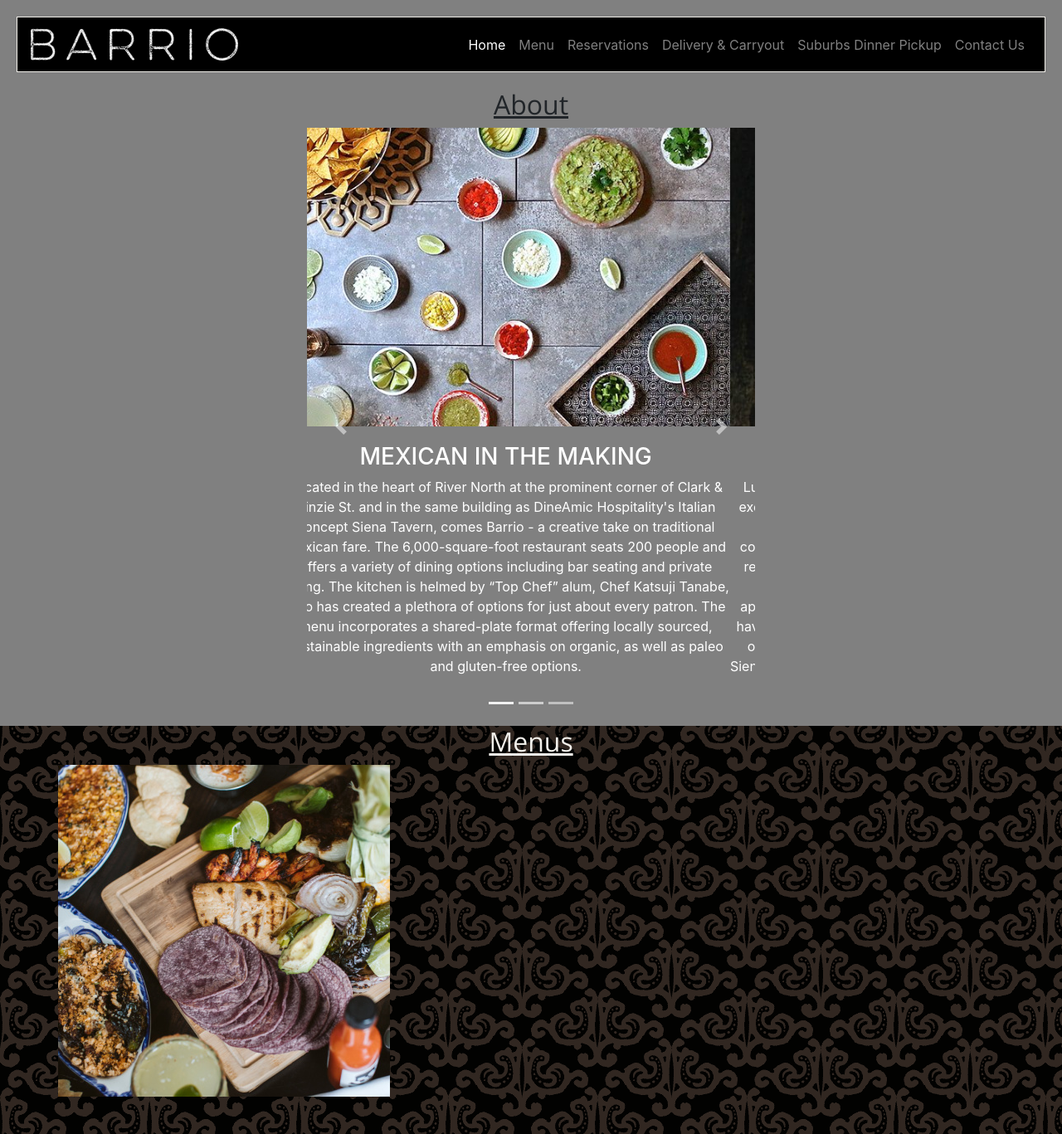
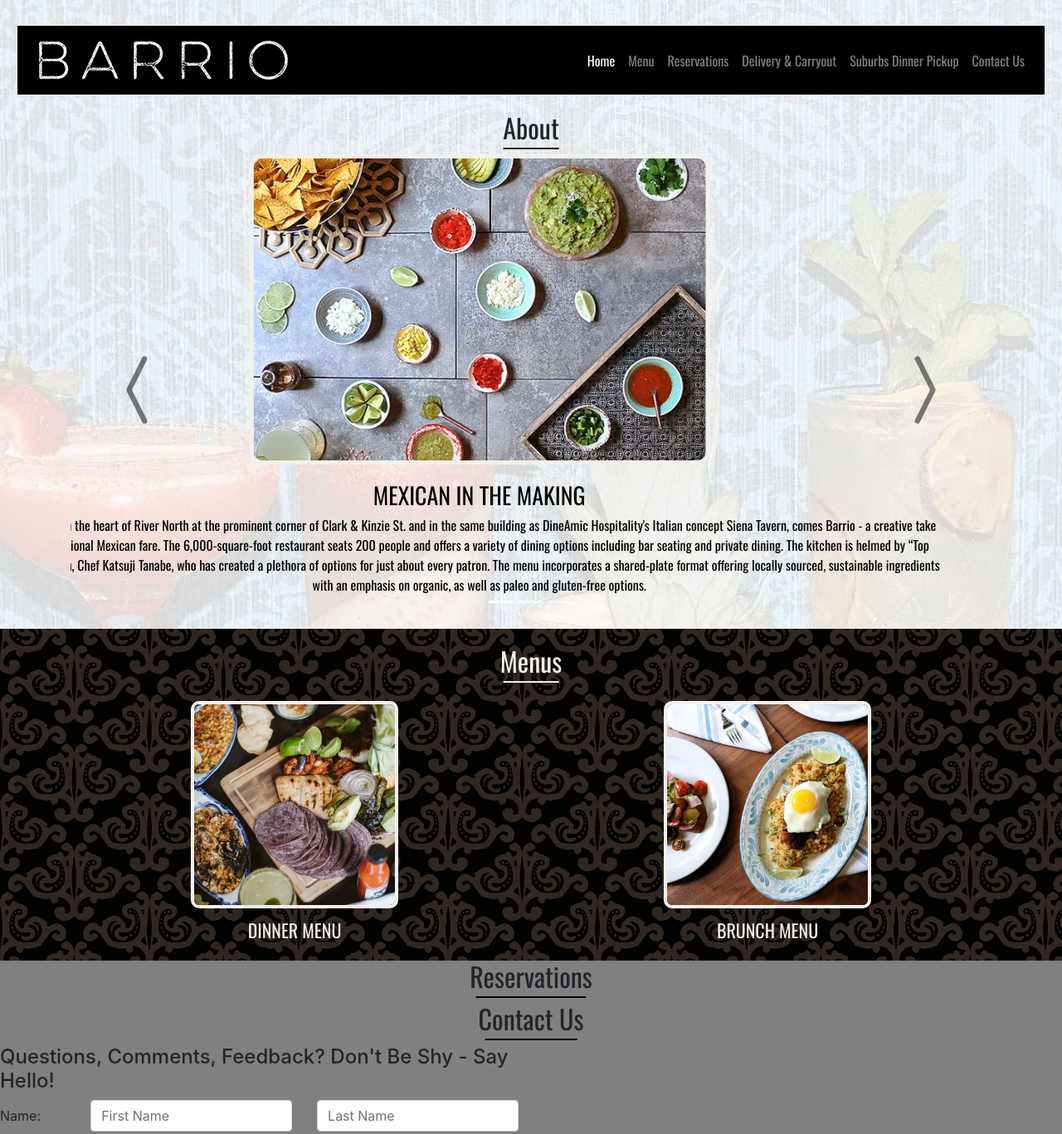
Before and after one commit to jkrueger891/portfolioProject, a website: page index.html in a window 1280 px wide. Shown: the top 1367 px of the page at 83% size. Drawn offline with nearby package versions, Linux system fonts and the light colour scheme.

Commit message:
changed a few things

```diff
--- a/css/styles.css
+++ b/css/styles.css
@@ -2,26 +2,28 @@
     background-color: black;
 }
 
+.navbar-brand {
+    padding: 10px;
+}
+
 h2 {
-    font-family: 'Open Sans', sans-serif;
-    text-decoration: underline;
+    font-family: 'Oswald', sans-serif;
+    padding-bottom: 5px;
+    position: relative;
 }
 
 .carousel-caption {
     position: relative;
     left: 0;
     top: 0;
+    color: black;
 }
 
 .navbar-collapse {
     text-align: center;
 }
 
-.navbar-nav {
-
-}
-
-header {
+#navBorder {
     margin: 20px;
     border: solid 1px #f2f0eb;
 }
@@ -43,9 +45,98 @@
     margin-top: 20px;
 }
 
+#section-1 {
+    background-image: url(../img/about_bg.jpg);
+    padding-top: 10px;
+    padding-bottom: 5px;
+    font-family: 'Oswald', sans-serif;
+}
+
 #section-2 {
     background-image: url(../img/menutile2.png);
     background-repeat: repeat;
-    height: 500px;
+    height: auto;
+    color: #f2f0eb;
+    padding-top: 20px;
+    padding-bottom: 20px;
+    font-family: 'Oswald', sans-serif;
+}
+
+#menuPics {
+    margin: auto;
+    margin-top: 15px;
+    display: block;
+    height: 250px;
+    border: #f2f0eb solid 4px;
+    border-radius: 10px;
+}
+
+#menuTags {
+    color: #f2f0eb;
+    display: block;
+    text-align: center;
+    font-size: 22px;
+    margin-top: 10px;
+}
+
+.bi-chevron-compact-right {
+    color: black;
+    height: 1000px;
+}
+
+.bi-chevron-compact-left {
+    color: black;
+    height: 1000px;
+}
+
+.img-thumbnail {
     color: #f2f0eb;
 }
+
+#aboutImg {
+    border: #f2f0eb solid 5px;
+    border-radius: 15px;
+}
+
+#about1:after {
+    content: "";
+    height: 2px;
+    width: 6%;
+    background-color: #000000;
+    position: absolute;
+    bottom: -.05em;
+    left: 50%;
+    transform: translate(-50%);
+  }
+
+  #menu1:after {
+    content: "";
+    height: 2px;
+    width: 6%;
+    background-color: #f2f0eb;
+    position: absolute;
+    bottom: -.05em;
+    left: 50%;
+    transform: translate(-50%);
+  }
+
+  #reservations1:after {
+    content: "";
+    height: 2px;
+    width: 12%;
+    background-color: #000000;
+    position: absolute;
+    bottom: -.05em;
+    left: 50%;
+    transform: translate(-50%);
+  }
+
+  #contact1:after {
+    content: "";
+    height: 2px;
+    width: 10%;
+    background-color: #000000;
+    position: absolute;
+    bottom: -.05em;
+    left: 50%;
+    transform: translate(-50%);
--- a/index.html
+++ b/index.html
@@ -6,14 +6,18 @@
     <meta name="viewport" content="width=device-width, initial-scale=1"/>
 
     <!-- Bootstrap CSS -->
+    <link href="https://cdn.jsdelivr.net/npm/bootstrap@5.0.0-beta2/dist/css/bootstrap.min.css" rel="stylesheet" integrity="sha384-BmbxuPwQa2lc/FVzBcNJ7UAyJxM6wuqIj61tLrc4wSX0szH/Ev+nYRRuWlolflfl" crossorigin="anonymous">
     <link rel="stylesheet" href="node_modules/bootstrap/dist/css/bootstrap.min.css" />
 
     <link rel="stylesheet" href="node_modules/font-awesome/css/font-awesome.min.css" />
+    <link rel="stylesheet" href="path/to/font-awesome/css/font-awesome.min.css">
     <link rel="stylesheet" href="node_modules/bootstrap-social/bootstrap-social.css" />
 
     <!-- Google Fonts-->
     <link rel="preconnect" href="https://fonts.gstatic.com">
     <link href="https://fonts.googleapis.com/css2?family=Open+Sans:wght@300&display=swap" rel="stylesheet">
+    <link href="https://fonts.googleapis.com/css2?family=Oswald:wght@300&display=swap" rel="stylesheet">
+    <link href="https://fonts.googleapis.com/css2?family=Oswald&display=swap" rel="stylesheet">
 
     <link rel="stylesheet" href="css/styles.css" />
 
@@ -22,42 +26,21 @@
 
 <body style="background-color: gray;">
     <header>
-        <!-- droping the parent 'Container' makes the navbar full length-->
-        <!-- <div class="container">
-            <div class="row row-content">
-                <nav class="navbar navbar-dark navbar-expand-md"> -->
-                    <!-- find better responsive class to make navbar better with interaction and placement-->
-                    <!-- <div class="col-4 justify-content-start">
-                    <a href="#"><img src="img/barrioLogo.png" class="img-fluid" width="250"/></a>
-                        <button class="navbar-toggler" type="button" data-toggle="collapse" data-target="#barrioNavbar">
-                        <span class="navbar-toggler-icon"></span>
-                    </button>
-                    </div>
-                        <div class="col justify-content-end">
-                            <div class="collapse navbar-collapse" id="barrioNavbar">
-                                <ul class="navbar-nav ">
-                                    <li class="navbar-item active"><a class="nav-link" href="#">Home </a></li>
-                                    <li class="navbar-item"><a class="nav-link" href="#">Menu </a></li>
-                                    <li class="navbar-item"><a class="nav-link" href="#">Reservations </a></li>
-                                    <li class="navbar-item"><a class="nav-link" href="#">Delivery & Carryout </a></li>
-                                    <li class="navbar-item"><a class="nav-link" href="#">Suburbs Dinner Pick Up </a></li>
-                                    <li class="navbar-item"><a class="nav-link" href="#">Contact Us </a></li>
-                                </ul>
-                            </div>
-                        </div>
 
-                </nav>
-            </div> -->
+    </header>
 
-            <nav class="navbar navbar-expand-lg navbar-dark">
-                <a class="navbar-brand" href="#"><img src="img/barrioLogo.png" class="img-fluid" width="250"/></a>
+
+    <section id="section-1">
+        <!-- NAVBAR -->
+        <nav class="navbar navbar-expand-lg navbar-dark" id="navBorder">
+            <a class="navbar-brand" href="#"><img src="img/barrioLogo.png" class="img-fluid" width="300"/></a>
             <button class="navbar-toggler" type="button" data-toggle="collapse" data-target="#barrioNavbar" aria-controls="barrioNavbar" aria-expanded="false" aria-label="Toggle navigation">
                 <span class="navbar-toggler-icon"></span>
             </button>
             <div class="collapse navbar-collapse justify-content-end" id="barrioNavbar">
                 <div class="navbar-nav">
                     <a class="nav-item nav-link active" href="#">Home <span class="sr-only">(current)</span></a>
-                    <a class="nav-item nav-link" href="#">Menu </a>
+                    <a class="nav-item nav-link" href="menu.html">Menu </a>
                     <a class="nav-item nav-link" href="#">Reservations </a>
                     <a class="nav-item nav-link" href="https://order.online/store/barrio-521987/en-US?hideModal=true&pickup=true">Delivery & Carryout </a>
                     <a class="nav-item nav-link" href="https://www.dineamic.com/suburbs/">Suburbs Dinner Pickup </a>
@@ -65,23 +48,14 @@
                 </div>
             </div>
         </nav>
-
-
-
-
-
-    </header>
-
-
-    <section id="section-1">
         <div class="container">
             <div class="row row-content">
                 <div class="col text-center">
-                    <h2>About</h2>
+                    <h2 id="about1">About</h2>
                 </div>
             </div>
             <div class="row row-content">
-                <div class="col-md-6 mx-auto">
+                <div class="col mx-auto">
                     <div id="homeCarousel" class="carousel slide" data-ride="carousel">
                         <ol class="carousel-indicators">
                             <li data-target="#homeCarousel" data-slide-to="0" class="active"></li>
@@ -90,14 +64,14 @@
                         </ol>
                         <div class="carousel-inner">
                             <div class="carousel-item active">
-                                <img class="d-block w-100" src="img/aboutUs1.jpg" alt="Chips & Salsa Side of Guac">
+                                <img class="d-block w-50 mx-auto" id="aboutImg" src="img/aboutUs1.jpg" alt="Chips & Salsa Side of Guac">
                                 <div class="carousel-caption">
                                     <h3>MEXICAN IN THE MAKING</h3>
                                     <p class="d-none d-sm-block">Located in the heart of River North at the prominent corner of Clark & Kinzie St. and in the same building as DineAmic Hospitality's Italian concept Siena Tavern, comes Barrio - a creative take on traditional Mexican fare. The 6,000-square-foot restaurant seats 200 people and offers a variety of dining options including bar seating and private dining. The kitchen is helmed by “Top Chef” alum, Chef Katsuji Tanabe, who has created a plethora of options for just about every patron. The menu incorporates a shared-plate format offering locally sourced, sustainable ingredients with an emphasis on organic, as well as paleo and gluten-free options.</p>
                                 </div>
                             </div>
                             <div class="carousel-item">
-                                <img class="d-block w-100" src="img/aboutUs2.jpg" alt="Jalepeno Cucumber Margarita">
+                                <img class="d-block w-50 mx-auto" id="aboutImg" src="img/aboutUs2.jpg" alt="Jalepeno Cucumber Margarita">
                                 <div class="carousel-caption">
                                     <h3>YOU’RE IN GOOD HANDS</h3>
                                     <p class="d-none d-sm-block">Lucas Stoioff and David Rekhson, DineAmic Hospitality owners, are excited to introduce Chicago to their 10th hospitality concept, Barrio. Stoioff and Rekhson wanted to create a Mexican restaurant that combines the rustic and casual attitude of the culture, with a level of refinement, quality and polished-edginess that appeals to the River North area. Their main goal was for the menu be exciting yet approachable and offer something for everyone – so individual don’t have to be in the mood for Mexican in order to dine at Barrio.
@@ -105,7 +79,7 @@
                                 </div>
                             </div>
                             <div class="carousel-item">
-                                <img class="d-block w-100" src="img/aboutUs3.jpg" alt="Chef Katsuji Tanabe">
+                                <img class="d-block w-50 mx-auto" id="aboutImg" src="img/aboutUs3.jpg" alt="Chef Katsuji Tanabe">
                                 <div class="carousel-caption">
                                     <h3>CELEBRITY CHEF KATSUJI TANABE</h3>
                                     <p class="d-none d-sm-block">Tanabe was born and raised in Mexico City, where he spent his formative years training alongside private chefs in the homes of the city’s elite; picking up recipes and techniques while sparking a lifelong passion for Mexican cooking along the way. Looking for a challenge and utilizing the skills he acquired along the way, Tanabe made the transition from Chef, to Business Owner/Chef with his Mexikosher taqueria concept - a kosher taqueria based in Beverly Hills. In the last four years, he has competed on “Top Chef Boston,” “Top Chef Mexico,” and most recently “Top Chef Charleston.” Tanabe also had a winning appearance on the Food Network’s “Chopped.” Tanabe’s original take on Mexican fare combined with his background and family heritage proved him to be an undeniable choice for Barrio.</p>
@@ -113,11 +87,15 @@
                             </div>
                         </div>
                         <a class="carousel-control-prev" href="#homeCarousel" role="button" data-slide="prev">
-                            <span class="carousel-control-prev-icon"></span>
+                            <svg xmlns="http://www.w3.org/2000/svg" width="100" height="16" fill="currentColor" class="bi bi-chevron-compact-left" viewBox="0 0 16 16">
+                                <path fill-rule="evenodd" d="M9.224 1.553a.5.5 0 0 1 .223.67L6.56 8l2.888 5.776a.5.5 0 1 1-.894.448l-3-6a.5.5 0 0 1 0-.448l3-6a.5.5 0 0 1 .67-.223z"/>
+                              </svg>
                             <span class="sr-only">Previous</span>
                         </a>
                         <a class="carousel-control-next" href="#homeCarousel" role="button" data-slide="next">
-                            <span class="carousel-control-next-icon"></span>
+                            <svg xmlns="http://www.w3.org/2000/svg" width="100" height="16" fill="currentColor" class="bi bi-chevron-compact-right" viewBox="0 0 16 16">
+                                <path fill-rule="evenodd" d="M6.776 1.553a.5.5 0 0 1 .671.223l3 6a.5.5 0 0 1 0 .448l-3 6a.5.5 0 1 1-.894-.448L9.44 8 6.553 2.224a.5.5 0 0 1 .223-.671z"/>
+                              </svg>
                             <span class="sr-only">Next</span>
                         </a>
                     </div>
@@ -130,13 +108,19 @@
         <div class="container">
             <div class="row row-content">
                 <div class="col text-center">
-                    <h2>Menus</h2>
+                    <h2 id="menu1">Menus</h2>
                 </div>
             </div>
             <div class="row row-content">
-                <div>
-                    <img src="img/barrio_2020_dinner_menu.jpg"/>
+                <div class="col">
+                    <a href="img/BARRIO-Dinner_JAN21.pdf" target="_blank"><img id="menuPics" src="img/barrio_2020_dinner_menu.jpg"/></a>
+                    <a href="img/BARRIO-Dinner_JAN21.pdf" target="_blank" id="menuTags">DINNER MENU</a>
                 </div>
+                <div class="col">
+                    <a href="img/BARRIO-Brunch_FEB21-2.pdf" target="_blank"><img id="menuPics" src="img/barrio_brunch_menu.jpg"/></a>
+                    <a href="img/BARRIO-Brunch_FEB21-2.pdf" target="_blank" id="menuTags">BRUNCH MENU</a>
+                </div>
+
             </div>
         </div>
 
@@ -146,7 +130,7 @@
         <div class="container">
             <div class="row row-content">
                 <div class="col text-center">
-                    <h2>Reservations</h2>
+                    <h2 id="reservations1">Reservations</h2>
                 </div>
             </div>
         </div>
@@ -158,7 +142,7 @@
         <div class="container">
             <div class="row row-content">
                 <div class="col text-center">
-                    <h2>Contact Us</h2>
+                    <h2 id="contact1">Contact Us</h2>
                 </div>
             </div>
         </div>
@@ -218,9 +202,6 @@
 
     <footer class="site-footer">
         <a href="https://www.dineamic.com/"><img class="structure" src="img/DineAmic-2019_WHITE.png" width="250"/></a>
-
-
-
     </footer>
 
 
@@ -229,6 +210,8 @@
     <script src="node_modules/popper.js/dist/umd/popper.min.js"></script>
     <script src="node_modules/bootstrap/dist/js/bootstrap.min.js"></script>
 
+
+
 </body>
 
 </html>
--- a/package.json
+++ b/package.json
@@ -15,6 +15,7 @@
   },
   "dependencies": {
     "bootstrap": "^4.5.2",
+    "bootstrap-icons": "^1.4.0",
     "jquery": "^3.5.1",
     "popper.js": "^1.16.1"
   }
```
Also changed, not shown: menu.html (added, +89 -0 lines), img/about_bg.jpg (added), img/barrio_brunch_menu.jpg (added), img/chevron-compact-left.svg (added), img/chevron-compact-right.svg (added), 5 other files. Lines whose indentation alone changed are shown as unchanged.
